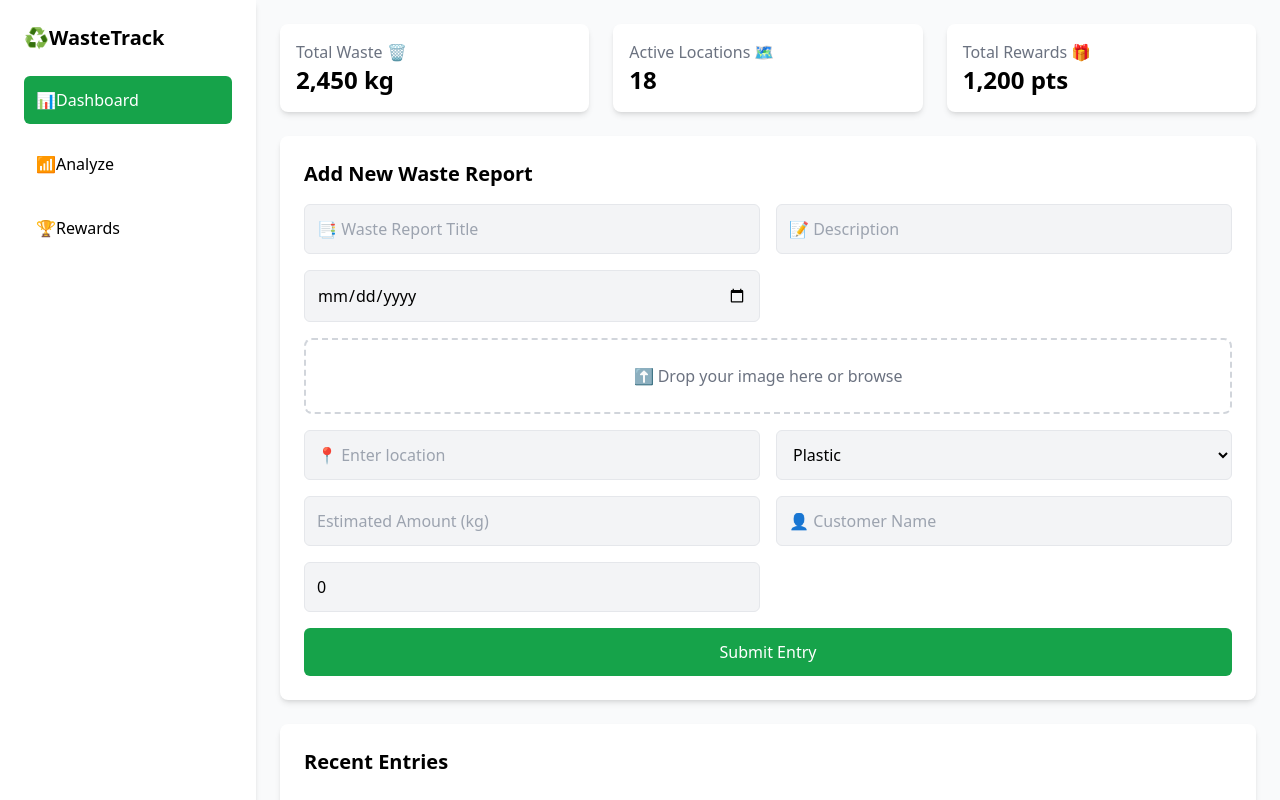
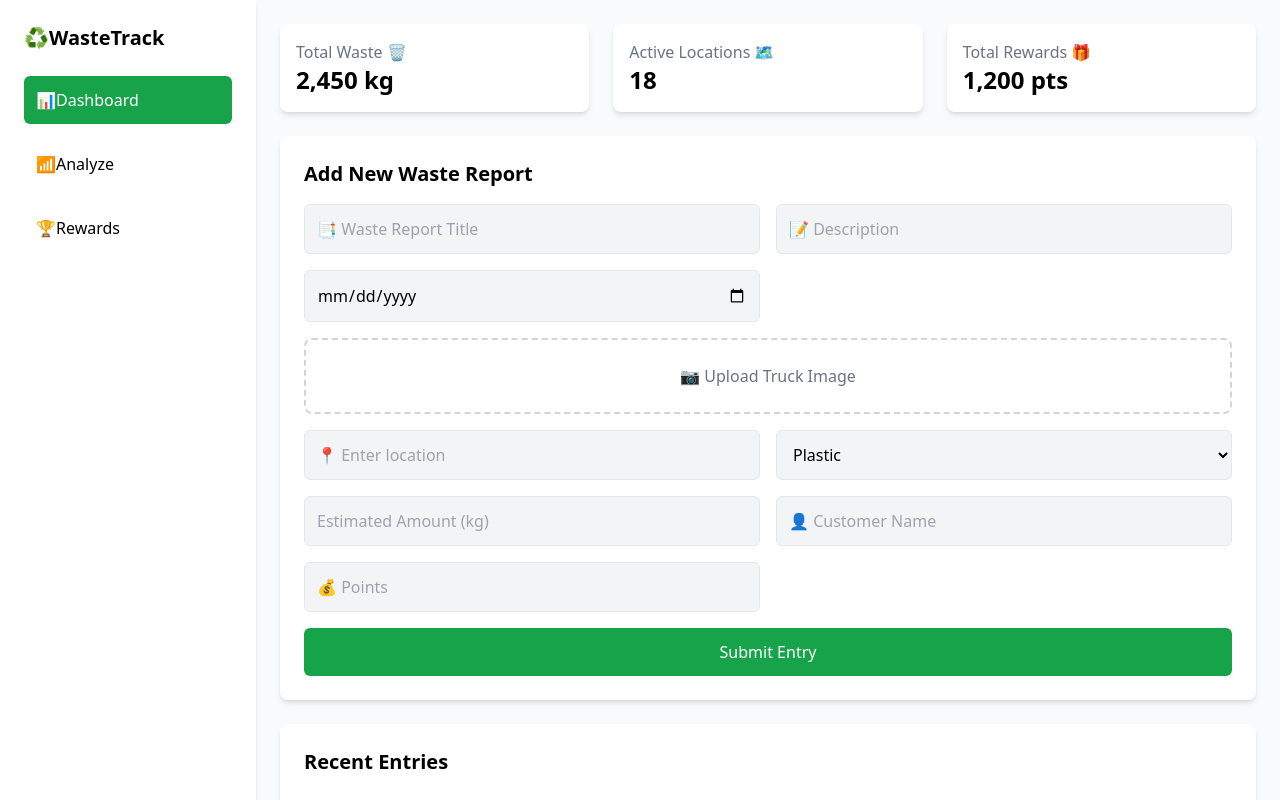
Before and after one commit to senu02/EcoBin, a React (Create React App) app in the folder ecobin/: page /WasteReport in a window 1280 px wide. Shown: the top 800 px of the page. Built offline with nearby package versions, Linux system fonts and the light colour scheme.

Commit message:
finish waste collection connect backend and frontend

```diff
--- a/ecobin/src/Dashboard/WasteReport.jsx
+++ b/ecobin/src/Dashboard/WasteReport.jsx
@@ -1,28 +1,75 @@
+import axios from "axios";
 import { useState } from "react";
+import { useNavigate } from "react-router-dom";
+import { AiOutlineCheckCircle } from "react-icons/ai";
 
 export default function WasteReport() {
-  const [image, setImage] = useState(null);
-  const [title, setTitle] = useState(""); // State for title
-  const [description, setDescription] = useState(""); // State for description
-  const [date, setDate] = useState(""); // State for date
-  const [amount, setAmount] = useState(""); // State for estimated amount (kg)
-  const [points, setPoints] = useState(0); // State for points
+  const [wasteImage, setwasteImage] = useState(null);
+  const [showSuccessPopup, setShowSuccessPopup] = useState(false);
+  let navigate = useNavigate();
+
+  const [wasteReporting, setwasteReporting] = useState({
+    wasteTitle: "",
+    date: "",
+    wasteType: "",
+    wasteWeight: "",
+    wasteLocation: "",
+    description: "",
+    reword: "",
+    customerName: "",
+    wasteImage: null,
+  });
+
+  const onInputChange = (e) => {
+    const { name, value, files, type } = e.target;
+
+    if (type === "file") {
+      setwasteReporting({ ...wasteReporting, [name]: files[0] });
+    } else {
+      setwasteReporting({ ...wasteReporting, [name]: value });
+    }
+  };
+
 
   const handleImageUpload = (event) => {
     const file = event.target.files[0];
-    setImage(URL.createObjectURL(file));
+
+    if (file) {
+      setwasteImage(URL.createObjectURL(file));
+      setwasteReporting({ ...wasteReporting, wasteImage: file });
+    }
   };
 
-  const handleAmountChange = (event) => {
-    const kg = event.target.value;
-    setAmount(kg);
-    setPoints(kg); // Automatically set points as 1 point per kg
-  };
 
-  const handleSubmit = (event) => {
-    event.preventDefault();
-    // Handle form submission logic here
-    console.log({ title, description, date, image, amount, points });
+  const onSubmit = async (e) => {
+    e.preventDefault();
+
+    try {
+      const formData = new FormData();
+      formData.append("wasteTitle", wasteReporting.wasteTitle);
+      formData.append("date", wasteReporting.date);
+      formData.append("wasteType", wasteReporting.wasteType);
+      formData.append("wasteWeight", wasteReporting.wasteWeight);
+      formData.append("wasteLocation", wasteReporting.wasteLocation);
+      formData.append("description", wasteReporting.description);
+      formData.append("reword", wasteReporting.reword);
+      formData.append("customerName", wasteReporting.customerName);
+      formData.append("wasteImage", wasteReporting.wasteImage);
+
+      await axios.post("http://localhost:8080/public/addReporting", formData, {
+        headers: {
+          "Content-Type": "multipart/form-data",
+        },
+      });
+
+      setShowSuccessPopup(true);
+      setTimeout(() => {
+        setShowSuccessPopup(false);
+        navigate("/WasteReport");
+      }, 2000);
+    } catch (error) {
+      console.error("Error submitting the form:", error.response?.data || error.message);
+    }
   };
 
   return (
@@ -65,7 +112,7 @@ export default function WasteReport() {
           </div>
         </div>
 
-        {/* Add Waste Entry Form */}
+        <form onSubmit={onSubmit}>
         <div className="bg-white p-6 rounded-lg shadow-md">
           <h2 className="text-xl font-semibold">Add New Waste Report</h2>
 
@@ -75,21 +122,25 @@ export default function WasteReport() {
               type="text"
               placeholder="📑 Waste Report Title"
               className="p-3 border rounded-md w-full bg-gray-100"
-              value={title}
-              onChange={(e) => setTitle(e.target.value)}
+              name="wasteTitle"
+              value={wasteReporting.wasteTitle}
+              onChange={onInputChange}
+
             />
             <input
               type="text"
               placeholder="📝 Description"
               className="p-3 border rounded-md w-full bg-gray-100"
-              value={description}
-              onChange={(e) => setDescription(e.target.value)}
+              name="description"
+              value={wasteReporting.description}
+              onChange={onInputChange}
             />
             <input
               type="date"
               className="p-3 border rounded-md w-full bg-gray-100"
-              value={date}
-              onChange={(e) => setDate(e.target.value)}
+              name="date"
+              value={wasteReporting.date}
+              onChange={onInputChange}
             />
           </div>
 
@@ -99,18 +150,18 @@ export default function WasteReport() {
               type="file"
               className="hidden"
               id="wasteImageUpload"
+              accept="image/*"
+              name="wasteImage"
               onChange={handleImageUpload}
             />
             <label htmlFor="wasteImageUpload" className="cursor-pointer flex flex-col items-center">
-              {image ? (
-                <img
-                  src={image}
-                  alt="Waste"
-                  className="w-full h-40 object-cover rounded-md"
-                />
-              ) : (
-                <span className="text-gray-500">⬆ Drop your image here or browse</span>
-              )}
+            {wasteImage ? (
+                  <img src={wasteImage} alt="Truck" className="w-60 h-40 object-cover rounded-md" />
+                ) : (
+                  <div className="flex flex-col items-center">
+                    <span className="text-gray-500">📷 Upload Truck Image</span>
+                  </div>
+                )}
             </label>
           </div>
 
@@ -120,42 +171,51 @@ export default function WasteReport() {
               type="text"
               placeholder="📍 Enter location"
               className="p-3 border rounded-md w-full bg-gray-100"
+              name="wasteLocation"
+              value={wasteReporting.wasteLocation}
+              onChange={onInputChange}
             />
-            <select className="p-3 border rounded-md w-full bg-gray-100">
-              <option>Plastic</option>
-              <option>Paper</option>
-              <option>Metal</option>
-              <option>Organic</option>
+            <select className="p-3 border rounded-md w-full bg-gray-100" name="wasteType" value={wasteReporting.wasteType}  onChange={onInputChange}>
+              <option value="Plastic">Plastic</option>
+              <option value="Paper">Paper</option>
+              <option value="Metal">Metal</option>
+              <option value="Organic">Organic</option>
             </select>
             <input
               type="number"
               placeholder="Estimated Amount (kg)"
               className="p-3 border rounded-md w-full bg-gray-100"
-              value={amount}
-              onChange={handleAmountChange}
+              name="wasteWeight"
+              value={wasteReporting.wasteWeight}
+              onChange={onInputChange}
             />
             <input
               type="text"
               placeholder="👤 Customer Name"
               className="p-3 border rounded-md w-full bg-gray-100"
+              name="customerName"
+              value={wasteReporting.customerName}
+              onChange={onInputChange}
             />
             <input
               type="number"
               placeholder="💰 Points"
               className="p-3 border rounded-md w-full bg-gray-100"
-              value={points}
-              readOnly // Make it read-only as it's auto-filled
+              name="reword"
+              value={wasteReporting.reword}
+              onChange={onInputChange}
             />
           </div>
 
           {/* Submit Button */}
           <button
-            onClick={handleSubmit}
             className="mt-4 bg-green-600 hover:bg-green-700 text-white p-3 rounded-md w-full"
           >
             Submit Entry
           </button>
         </div>
+
+        </form>
 
         {/* Recent Entries */}
         <div className="mt-6 bg-white p-6 rounded-lg shadow-md">
@@ -192,6 +252,17 @@ export default function WasteReport() {
           </table>
         </div>
       </main>
+      {showSuccessPopup && (
+              <div className="fixed inset-0 flex justify-center items-center bg-gray-900 bg-opacity-50">
+                <div className="bg-white p-6 rounded-lg shadow-lg w-80">
+                  <div className="flex justify-center mb-4">
+                    <AiOutlineCheckCircle className="text-green-500 text-6xl" />
+                  </div>
+                  <h3 className="text-xl font-semibold text-center text-green-500">Report Added Successfully!</h3>
+                  <p className="text-center text-gray-600 mt-2">Your waste collection has been saved.</p>
+                </div>
+              </div>
+            )}
     </div>
   );
 }
```
